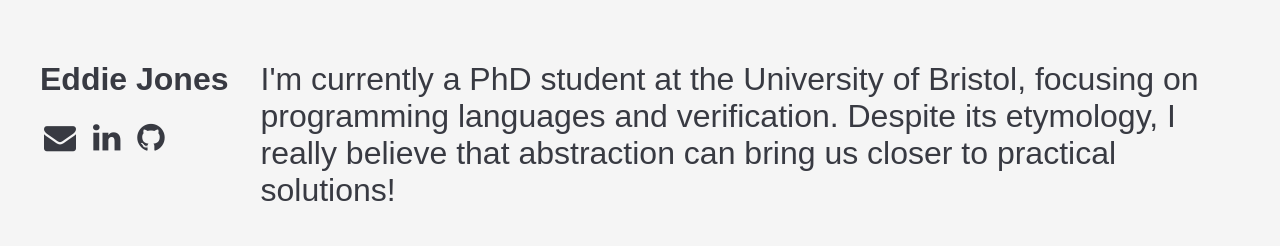
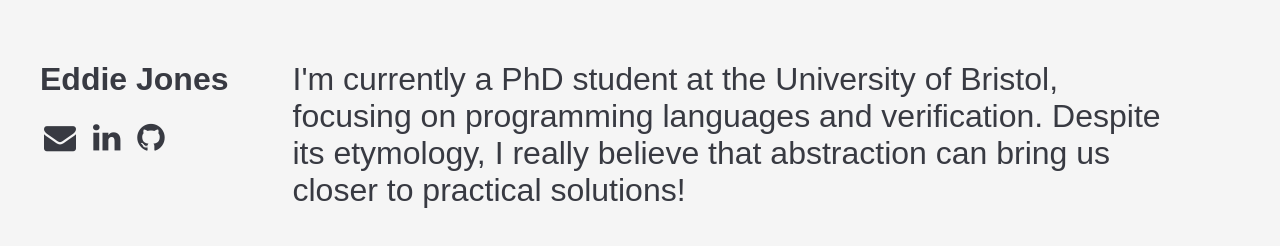
Before and after one commit to eddiejones2108/eddiejones2108.github.io, a plain HTML site: page index.html in a window 1280 px wide. Drawn offline with Linux system fonts and the light colour scheme.

Commit message:
more layout tweaks

```diff
--- a/style.css
+++ b/style.css
@@ -11,12 +11,6 @@ html, body {
   font-family: Arial, Helvetica, sans-serif;
   color: var(--black);
   background-color: var(--white);
-}
-
-header {
-	margin-left: auto;
-	margin-right: auto;
-	width: 100%;
 }
 
 h1 {
@@ -42,29 +36,26 @@ header {
 		"title ."
 		"description description"
 		". contact";
+
 	width: calc(560px - 32px);
 	padding: 32px 0;
+	margin-left: auto;
+	margin-right: auto;
 }
 
-header > * {
-		margin-top: 0;
-		margin-bottom: 0;
+.title {
+	align-self: baseline;
+	grid-area: title;
+	flex: 0 1 25%;
 }
 
-header .title {
-		align-self: baseline;
-		grid-area: title;
-		flex: 0 1 25%;
+.description {
+	align-self: baseline;
+	grid-area: description;
+	margin: 0px;
 }
 
-header .description {
-	align-self: baseline;
-	grid-area: description;
-	margin-left: 32px;
-	margin-right: 32px;
-}
-
-header .contact {
+.contact {
 	align-self: flex-start;
 	grid-area: contact;
 	justify-self: flex-end;
@@ -82,9 +73,10 @@ header .contact {
 	}
 }
 
-@media only screen and (min-width:1136px) {
+@media only screen and (min-width:1140px) {
 	header  {
-		width: calc(100% - 64px);
+		width: calc(min(1840px, 100%) - 64px);
+		grid-column-gap: 64px;
 		grid-template-rows: auto;
 		grid-auto-flow: row;
 		grid-template-areas:
@@ -93,7 +85,14 @@ header .contact {
 			". description .";
 	}
 
-	header .contact {
+	.title {
+		margin-top: 0;
+		margin-bottom: 0;
+	}
+
+	.contact {
 		justify-self: flex-start !important;
+		margin-top: 0;
+		margin-bottom: 0;
 	}
 }
```
